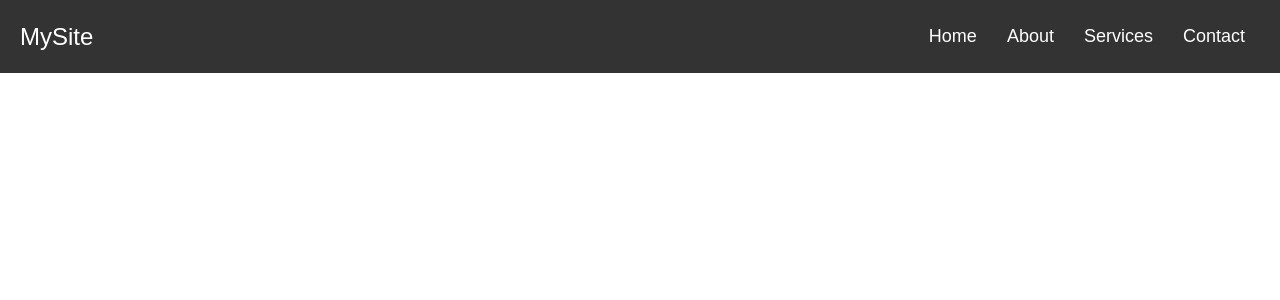
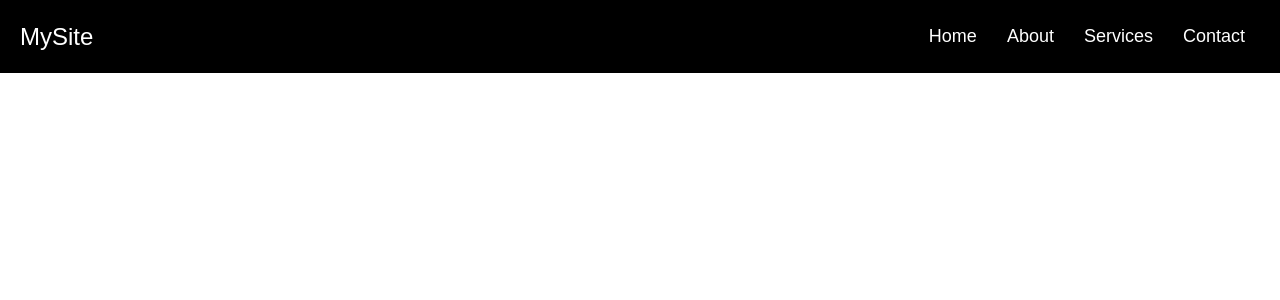
Before and after one commit to Brandedrichie/Brandedrichie.github.io, a PHP site: page /nav.html in a window 1280 px wide. Shown: the top 300 px of the page. Run offline with PHP 8.4, Linux system fonts and the light colour scheme.

Commit message:
Update style1.css

```diff
--- a/style1.css
+++ b/style1.css
@@ -8,7 +8,7 @@ body {
     display: flex;
     justify-content: space-between;
     align-items: center;
-    background-color: #333;
+    background-color: #000;
     padding: 10px 20px;
 }
 
@@ -54,7 +54,7 @@ body {
         position: absolute;
         top: 60px;
         left: 0;
-        background-color: #333;
+        background-color: #fff;
     }
 
     .nav-links li {
```
